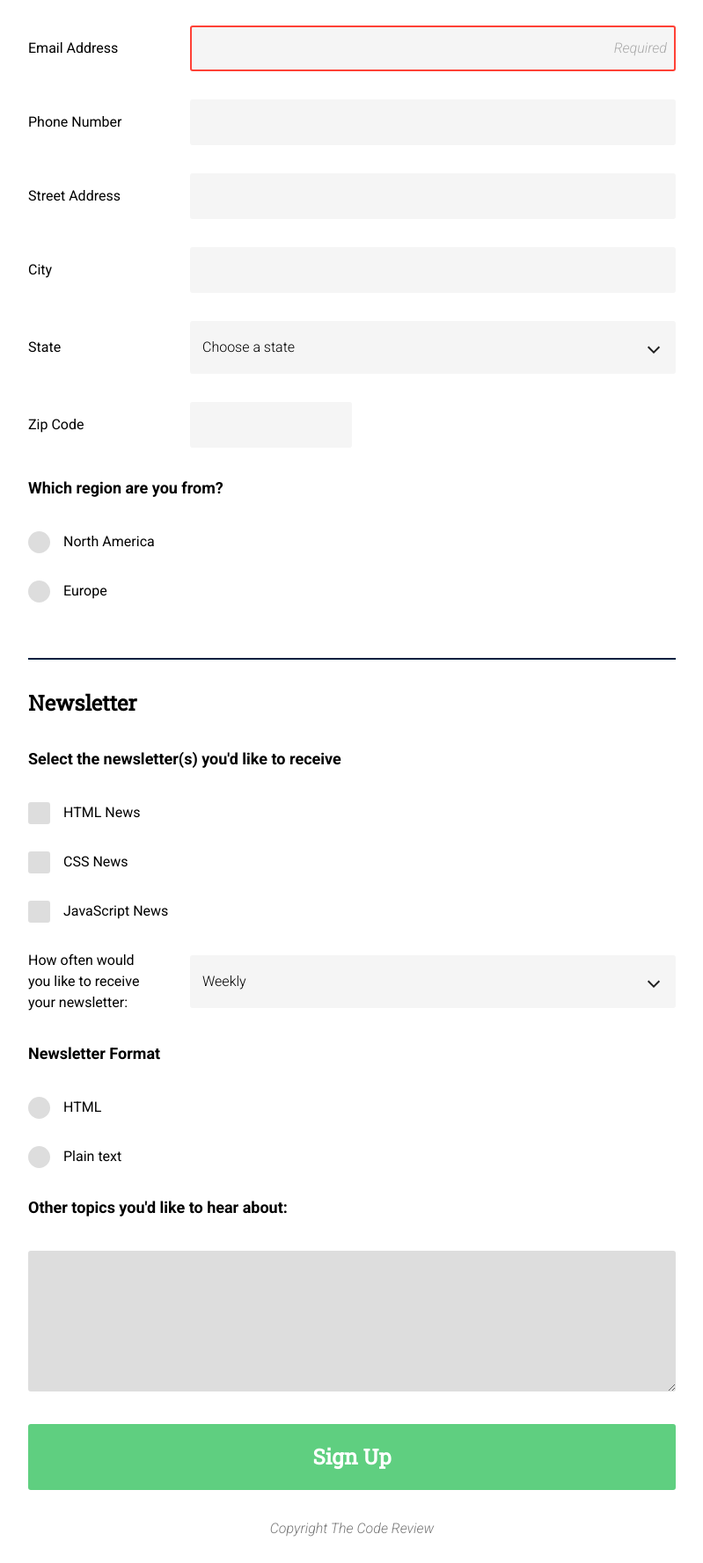
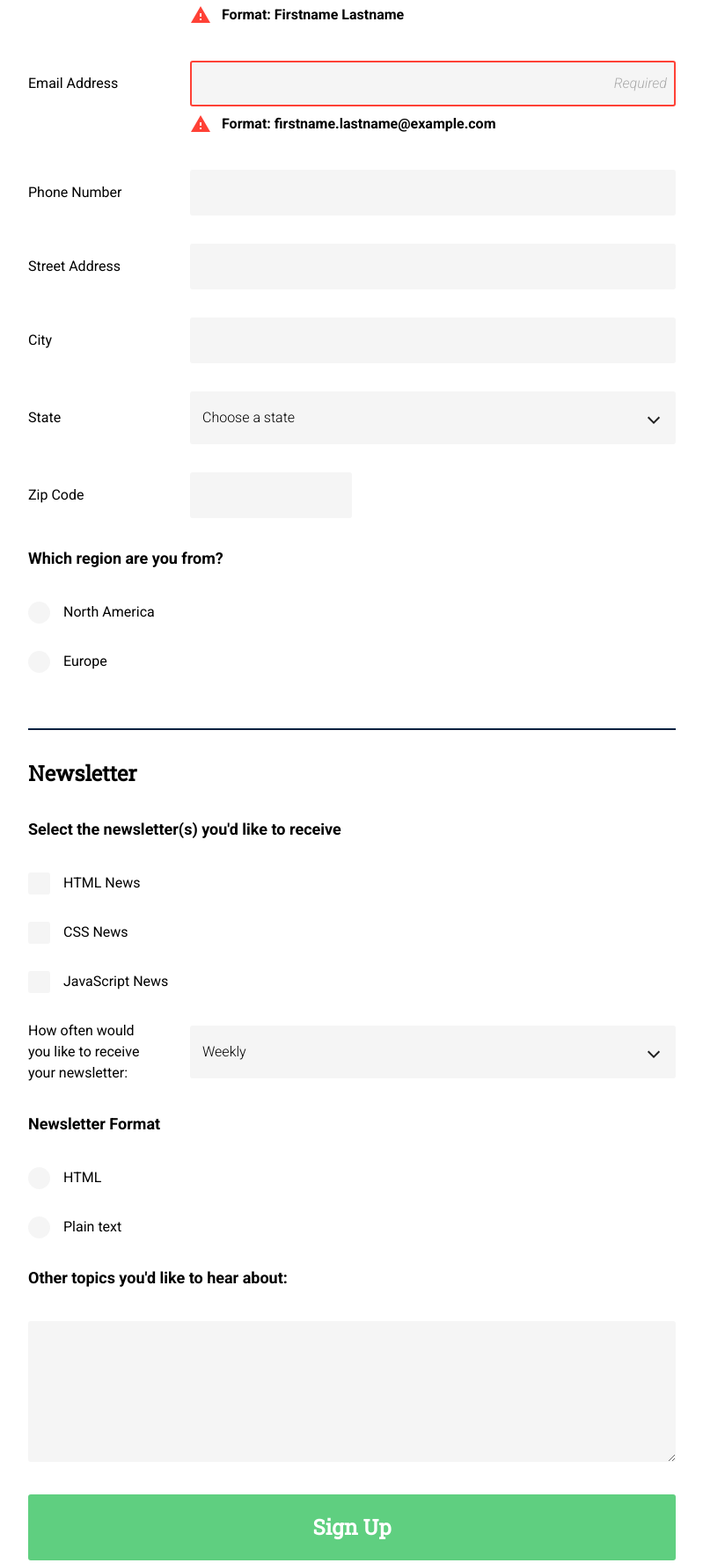
Before and after one commit to RalphSimon/03-online_registration, a website: page app/index.html in a window 1280 px wide. Shown: the part 447-2224 px from the top of the page at 88% size, without its empty margins (240-1039 px from the left). Drawn offline with nearby package versions, Linux system fonts and the light colour scheme.

Commit message:
Added html5 validation warnings to city and zip code input

```diff
--- a/app/index.html
+++ b/app/index.html
@@ -7,6 +7,8 @@
 
     <link href="https://cdnjs.cloudflare.com/ajax/libs/normalize/3.0.3/normalize.min.css" rel="stylesheet" type='text/css'>
     <link href='https://fonts.googleapis.com/css?family=Roboto+Slab|Roboto:400,300,700,300italic' rel='stylesheet' type='text/css'>
+    <link href="https://fonts.googleapis.com/icon?family=Material+Icons"
+      rel="stylesheet">
 
     <link href="css/main.css" rel="stylesheet" type="text/css">
   </head>
@@ -22,32 +24,35 @@
         <p>Get the latest news on how your code is doing right in your inbox</p>
       </aside>
 
-      <form action="index.html" method="post" class="nl__form">
+      <form action="index.html" method="post" autocomplete="on" class="nl__form">
         <fieldset class="nl__fieldset">
 
           <legend>Contact Information</legend>
 
           <label for="name">
             <span class="label-text">Full Name</span>
-            <input type="text" id="name"  placeholder="Required" name="user_name" required autocomplete="name" data-warning="Please fill in your first and last name">
+            <input type="text" id="name"  placeholder="Required" name="user_name" required aria-required="true"  inputmode="latin-name" title="Firstname Lastname" pattern="[a-zA-Z0-9]+\s[a-zA-Z0-9]+" data-warning="Please fill in your first and last name">
+            <span class="warning"><i class="material-icons">warning</i>Format: Firstname Lastname</span>
           </label>
 
 
           <label for="email">
             <span class="label-text">Email Address</span>
-            <input type="email" id="email" placeholder="Required" name="user_email" required autocomplete="email">
+            <input type="email" id="email" placeholder="Required" name="user_email" required aria-required="true" title="firstname.lastname@example.com" >
+            <span class="warning"><i class="material-icons">warning</i>Format: firstname.lastname@example.com</span>
           </label>
 
 
           <label for="phone">
             <span class="label-text">Phone Number</span>
-            <input type="tel" id="phone" pattern="[0-9]{10}" name="user_phone" autocomplete="tel" title="Since this is a mock subscription form, the only restriction placed on the number is that it's exactly 10 digits">
+            <input type="tel" id="phone" pattern="[0-9]{10}" name="user_phone"  title="Since this is a mock subscription form, the only restriction placed on the number is that it's exactly 10 digits">
+            <span class="warning"><i class="material-icons">warning</i>Format: 012346789 (Country codes will be added once you pick the region you live in)</span>
           </label>
 
 
           <label for="address">
             <span class="label-text">Street Address</span>
-            <input type="text" id="address" name="street-address" autocomplete="street-address">
+            <input type="text" id="address" name="street-address">
           </label>
 
 
@@ -55,7 +60,8 @@
               https://html.spec.whatwg.org/multipage/forms.html#autofill -->
           <label for="city">
             <span class="label-text">City</span>
-            <input type="text" id="city" name="city" autocomplete="address-level2">
+            <input type="text" id="city" name="city" pattern="[a-zA-Z]+(\s[a-zA-Z]+)?">
+            <span class="warning"><i class="material-icons">warning</i>Format: Amsterdam, or New York</span>
           </label>
 
           <label for="states">
@@ -63,7 +69,7 @@
             <!-- <input list="states" placeholder="Choose a state" name="state"> -->
             <span class="select">
               <select id="states">
-                <option value="pick-a-state" disabled selected class="disabled"><span>Choose a state</span></option>
+                <option value="pick-a-state" disabled selected class="disabled">Choose a state</option>
                 <option value="AL">Alabama</option>
                 <option value="AK">Alaska</option>
                 <option value="AZ">Arizona</option>
@@ -121,7 +127,8 @@
 
           <label for="postal-code">
             <span class="label-text">Zip Code</span>
-            <input type="text" id="postal-code" name="postal_code" pattern="[0-9]{4}\s[A-Z]{2}" maxlength="7">
+            <input type="text" id="postal-code" name="postal_code" pattern="[0-9]{4}(\s[A-Z]{2})?" maxlength="7">
+            <span class="warning"><i class="material-icons">warning</i>Format: 1234 or 1234 AB</span>
           </label>
 
           <label class="title">Which region are you from?</label>
@@ -226,9 +233,9 @@
 
           <label for="frequency" ><span class="label-text">How often would you like to receive your newsletter:</span>
             <span class="select">
-              <select id="frequency" name="reception_frequency">
+            <select id="frequency" name="reception_frequency">
                 <option value="daily">Daily</option>
-                <option value="weekly" selected="true">Weekly</option>
+                <option value="weekly" selected>Weekly</option>
                 <option value="monthly">Monthly</option>
               </select>
             </span>
--- a/app/scss/base/_variables.scss
+++ b/app/scss/base/_variables.scss
@@ -29,10 +29,11 @@ $Teal: #39CCCC;
 $base__font-color: rgba(0,0,0,0.87);
 $secondary__font-color: rgba(0,0,0,0.54);
 $base__border-color: $Blue;
-$base__disabled: $Silver;
+$base__disabled: fade_out($Silver, 0.7);
 $action__color: $Treehouse-green;
+$warning__color: $Red;
 $secondary__border-color: $Navy;
-$disabled__border-color: $base__disabled;
+$disabled__border-color: fade_out($Silver, 0.7);
 $base__background-color: #FFFFFF;
 $header__background-color: $Navy;
 
--- a/app/scss/components/form/_base.scss
+++ b/app/scss/components/form/_base.scss
@@ -22,18 +22,25 @@ legend {
 }
 
 label {
-  display: block;
+  display: flex;
+  flex-direction: column;
   font-weight: 400;
   margin-bottom: $large__spacing;
 
   @include media($tablet) {
     display: flex;
+    flex-wrap: wrap;
+    flex-direction: row;
     align-items: center;
     // background-color: fade_out(violet, 0.7);
 
     .label-text {
       width: 20%;
       margin-right: 5%;
+    }
+
+    .warning {
+      margin-left: 25%;
     }
   }
 }
@@ -47,16 +54,16 @@ label {
   outline: none;
   line-height: 2;
   background-color: fade_out($Silver, 0.7);
-  transition: border 0.2s ease-in, background-color 0.3s ease-out;
+  transition: border 0.2s ease-in, background-color 0.5s ease-out;
 
   &:invalid {
     @include field-border(map-get($validation-border, in-fat));
     position: relative;
   }
 
-  // &:valid {
-  //   @include field-border(map-get($validation-border, v-fat));
-  // }
+  &:not(:optional):valid {
+    @include field-border(map-get($validation-border, v-fat));
+  }
 
   @include media($tablet) {
     margin-top: 0;
--- a/app/scss/components/form/_checkbox.scss
+++ b/app/scss/components/form/_checkbox.scss
@@ -15,7 +15,7 @@
   left: 0;
   width: 25px;
   height: 25px;
-  background-color: $Silver;
+  background-color: $base__disabled;
 }
 
 .checkbox::after {
--- a/app/scss/components/form/_focus.scss
+++ b/app/scss/components/form/_focus.scss
@@ -1,6 +1,7 @@
 input:focus,
 input[type]:focus,
-select:focus {
+select:focus,
+textarea:focus {
   @include field-border(map-get($base-border, fat));
-  background-color: transparent;
+  background-color: #FFFFFF;
 }
--- a/app/scss/components/form/_index.scss
+++ b/app/scss/components/form/_index.scss
@@ -1,5 +1,6 @@
 @import "base";
 @import "focus";
+@import "warning";
 @import "radio-button";
 @import "checkbox";
 @import "contact-information";
--- a/app/scss/components/form/_radio-button.scss
+++ b/app/scss/components/form/_radio-button.scss
@@ -10,12 +10,12 @@ $circle-radius: 100%;
   }
 
   &::before {
-    @include field-border(map-get($base-border, disabled), $circle-radius);
+    @include field-border(map-get($base-border, transparent), $circle-radius);
     top: 0;
     left: 0;
     width: 25px;
     height: 25px;
-    background-color: $Silver;
+    background-color: $base__disabled;
   }
 
   &::after {
--- /dev/null
+++ b/app/scss/components/form/_warning.scss
@@ -0,0 +1,25 @@
+.warning {
+  display: none;
+  margin-top: $small__spacing;
+  margin-bottom: $small__spacing;
+  font-weight: 700;
+  opacity: 0;
+  transform: translate(100%, 0);
+  transition: opacity .2s ease-out, transform .3s ease-in-out;
+
+  @include media($tablet) {
+    transform: translate(0, -2em);
+  }
+
+  i {
+    color: $warning__color;
+    margin-right: $small__spacing;
+  }
+}
+
+input:invalid + .warning {
+  display: flex;
+  align-items: center;
+  opacity: 1;
+  transform: translate(0,0);
+}
```
Also changed, not shown: app/css/main.css.
